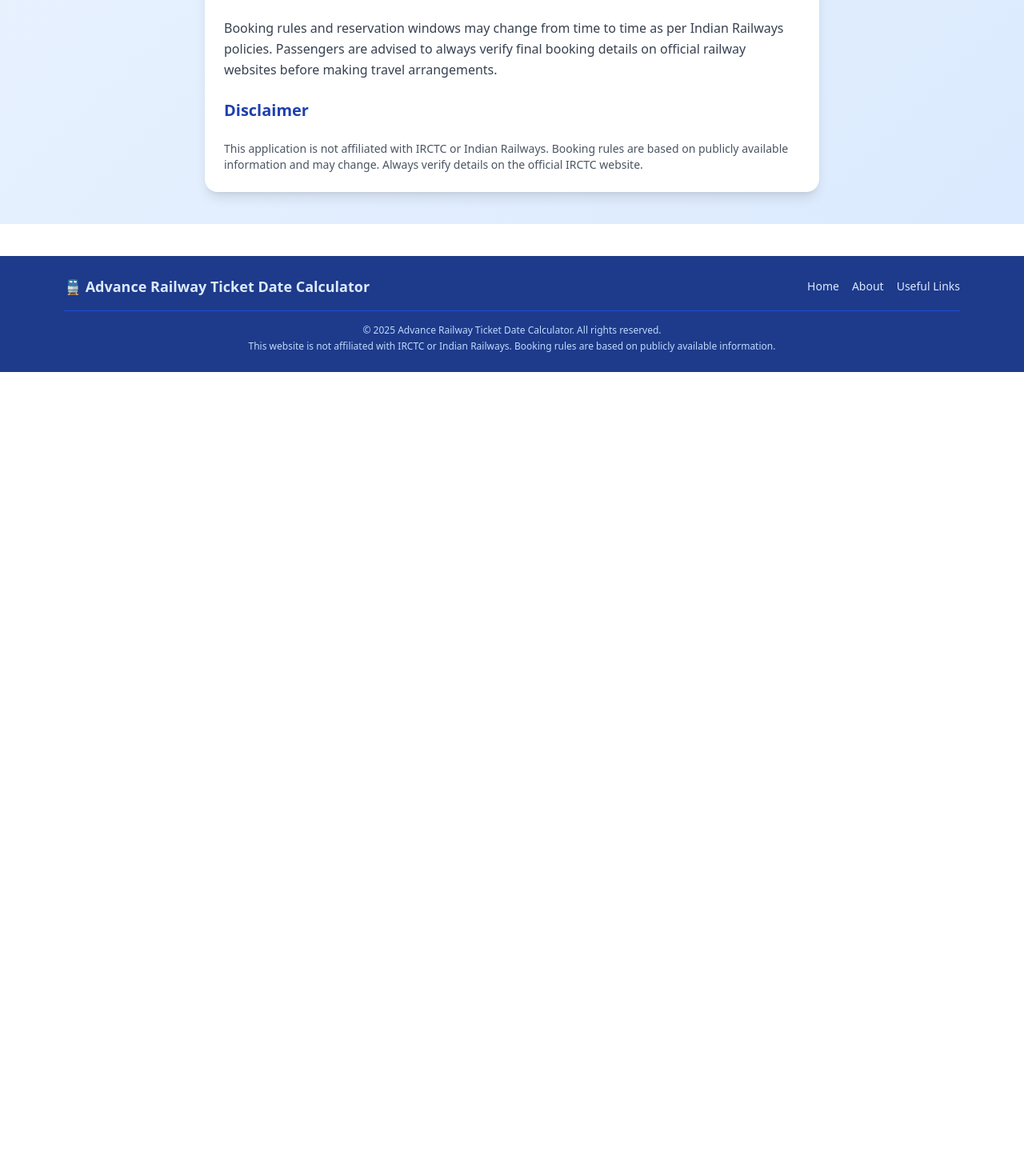
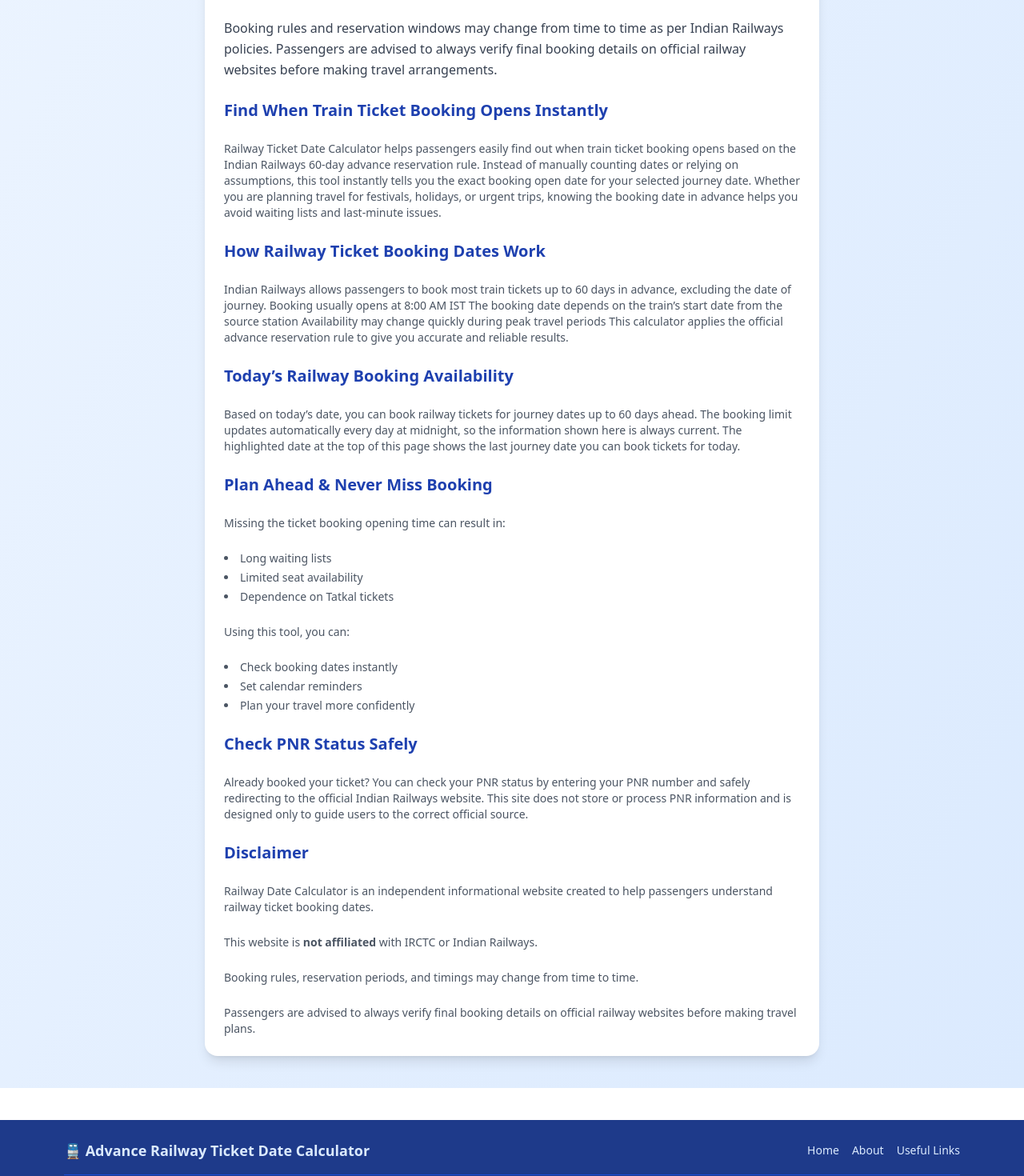
Before and after one commit to pankaj2605/railway-ticket-date-calculator, a React (Vite) app: page /about in a window 1280 px wide. Shown: the part 1040-2510 px from the top of the page at 80% size. Before the commit the page ends 1505 px from the top, so only its background shows below. Built offline with nearby package versions, Linux system fonts and the light colour scheme.

Commit message:
add about pnr  section

```diff
--- a/src/App.jsx
+++ b/src/App.jsx
@@ -5,6 +5,7 @@ import About from "./pages/About";
 import UsefulLinks from "./pages/UsefulLinks";
 import Footer from "./components/Footer";
 import PNRStatus from "./pages/PNRStatus";
+
 
 
 export default function App() {
--- a/src/pages/About.jsx
+++ b/src/pages/About.jsx
@@ -73,17 +73,90 @@ export default function About() {
           making travel arrangements.
         </p>
 
+        <h2 className="text-xl font-semibold text-blue-800">
+          Find When Train Ticket Booking Opens Instantly
+        </h2>
 
+        <p className="text-gray-600 text-sm">
+          Railway Ticket Date Calculator helps passengers easily find out when train ticket booking opens based on the Indian Railways 60-day advance reservation rule.
+          Instead of manually counting dates or relying on assumptions, this tool instantly tells you the exact booking open date for your selected journey date.
+          Whether you are planning travel for festivals, holidays, or urgent trips, knowing the booking date in advance helps you avoid waiting lists and last-minute issues.
+        </p>
+
+            <h2 className="text-xl font-semibold text-blue-800">
+         How Railway Ticket Booking Dates Work
+        </h2>
+
+        <p className="text-gray-600 text-sm">
+          Indian Railways allows passengers to book most train tickets up to 60 days in advance, excluding the date of journey.
+          Booking usually opens at 8:00 AM IST
+          The booking date depends on the train’s start date from the source station
+          Availability may change quickly during peak travel periods
+          This calculator applies the official advance reservation rule to give you accurate and reliable results.
+        </p>
+
+        <h2 className="text-xl font-semibold text-blue-800">
+          Today’s Railway Booking Availability
+        </h2>
+
+        <p className="text-gray-600 text-sm">
+         Based on today’s date, you can book railway tickets for journey dates up to 60 days ahead.
+        The booking limit updates automatically every day at midnight, so the information shown here is always current.
+        The highlighted date at the top of this page shows the last journey date you can book tickets for today.
+        </p>
+
+        <h2 className="text-xl font-semibold text-blue-800">
+          Plan Ahead & Never Miss Booking
+        </h2>
+
+        <p className="text-gray-600 text-sm mb-2">
+            Missing the ticket booking opening time can result in:
+          </p>
+
+          <ul className="list-disc list-inside text-gray-600 text-sm mb-4 space-y-1">
+            <li>Long waiting lists</li>
+            <li>Limited seat availability</li>
+            <li>Dependence on Tatkal tickets</li>
+          </ul>
+
+          <p className="text-gray-600 text-sm mb-2">
+            Using this tool, you can:
+          </p>
+          <ul className="list-disc list-inside text-gray-600 text-sm space-y-1">
+            <li>Check booking dates instantly</li>
+            <li>Set calendar reminders</li>
+            <li>Plan your travel more confidently</li>
+          </ul>
+              <h2 className="text-xl font-semibold text-blue-800">
+          Check PNR Status Safely
+        </h2>
+
+        <p className="text-gray-600 text-sm">
+          Already booked your ticket?
+          You can check your PNR status by entering your PNR number and safely redirecting to the official Indian Railways website.
+          This site does not store or process PNR information and is designed only to guide users to the correct official source.
+        </p>
         <h2 className="text-xl font-semibold text-blue-800">
           Disclaimer
         </h2>
 
-        <p className="text-gray-600 text-sm">
-          This application is not affiliated with IRCTC or Indian Railways.
-          Booking rules are based on publicly available information and may
-          change. Always verify details on the official IRCTC website.
+        <p class="text-gray-600 text-sm">
+          Railway Date Calculator is an independent informational website created to
+          help passengers understand railway ticket booking dates.
         </p>
 
+        <p class="text-gray-600 text-sm">
+          This website is <strong>not affiliated</strong> with IRCTC or Indian Railways.
+        </p>
+
+        <p class="text-gray-600 text-sm">
+          Booking rules, reservation periods, and timings may change from time to time.
+        </p>
+
+        <p class="text-gray-600 text-sm">
+          Passengers are advised to always verify final booking details on official
+          railway websites before making travel plans.
+        </p>
       </div>
     </div>
   );
```
